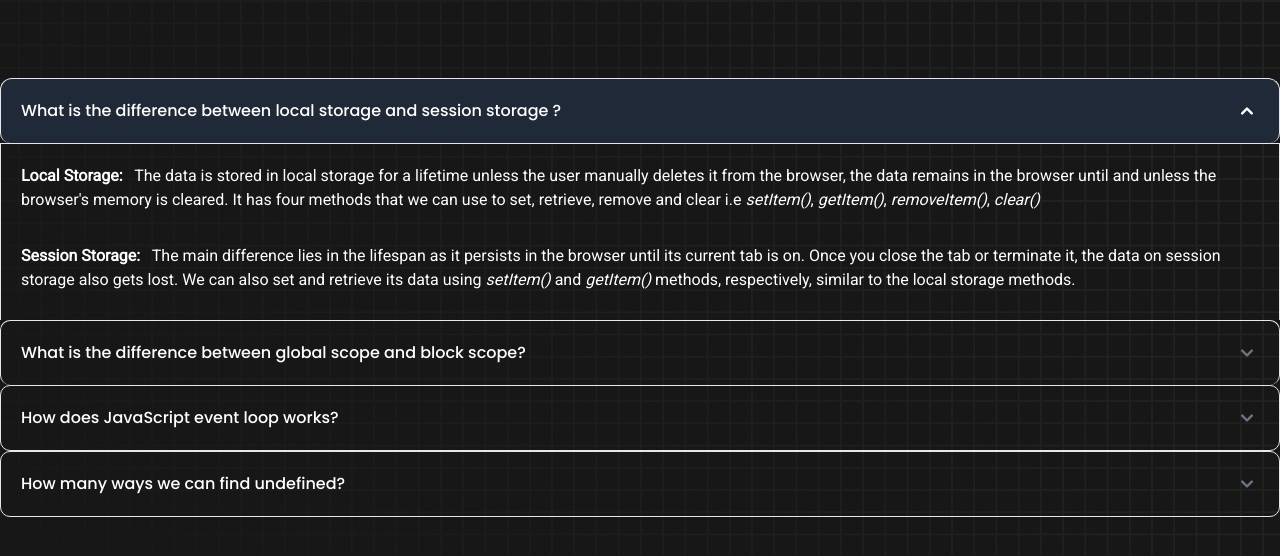
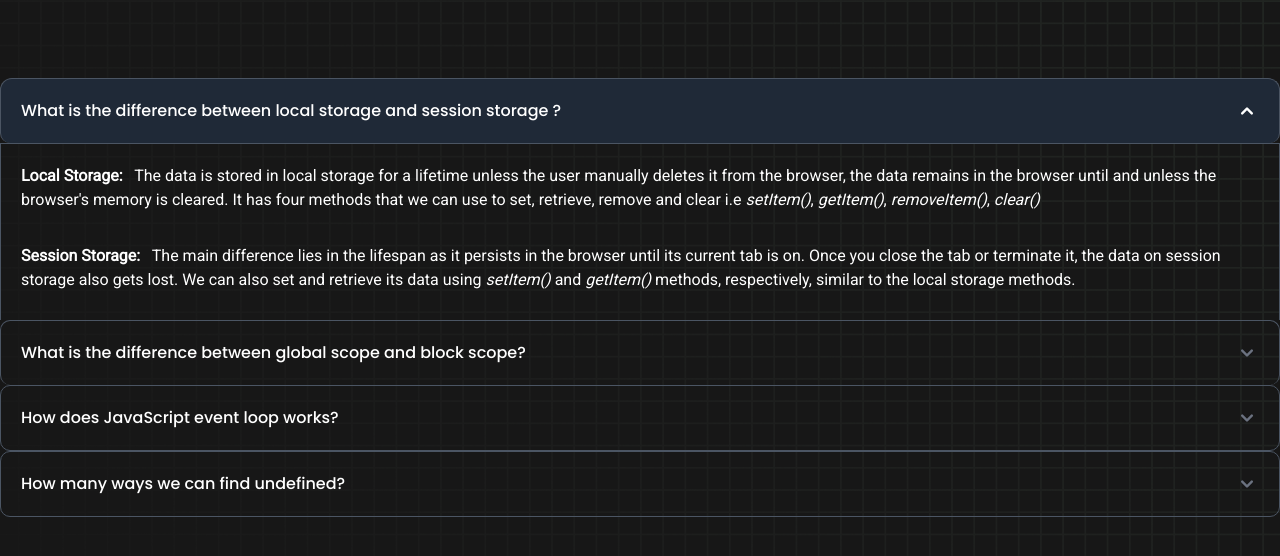
Before and after one commit to salsabeelnoor/type-monster, a plain HTML site: page blog.html in a window 1280 px wide. Shown: the part 94-650 px from the top of the page. Drawn offline with nearby package versions, Linux system fonts and the light colour scheme.

Commit message:
accordion color fixed

```diff
--- a/blog.html
+++ b/blog.html
@@ -42,7 +42,7 @@
         <div id="accordion-color" data-accordion="collapse" data-active-classes="bg-gray-800 text-white">
             <h2 id="accordion-color-heading-1">
                 <button type="button"
-                    class="flex items-center justify-between w-full p-5 py-8 font-medium text-left border border-b-0 border-gray-200 rounded-t-xl focus:ring-4 focus:ring-blue-200 hover:bg-sky-900 text-white"
+                    class="flex items-center justify-between w-full p-5 py-8 font-medium text-left border border-b-0 border-gray-600 rounded-t-xl focus:ring-4 focus:ring-gray-800 hover:bg-sky-900 text-white"
                     data-accordion-target="#accordion-color-body-1" aria-expanded="true"
                     aria-controls="accordion-color-body-1">
                     <span class="text-white font-poppins text-bold">What is the difference between local storage and
@@ -58,7 +58,7 @@
                 </button>
             </h2>
             <div id="accordion-color-body-1" class="" aria-labelledby="accordion-color-heading-1">
-                <div class="p-5 font-light border border-b-0 border-gray-200">
+                <div class="p-5 font-light border border-b-0 border-gray-600">
                     <div class="overflow-x-auto relative">
                         <p class="mb-2 font-roboto text-white text-base"><span class="font-bold">Local
                                 Storage: </span>&nbsp The
@@ -82,7 +82,7 @@
             </div>
             <h2 id="accordion-color-heading-2">
                 <button type="button"
-                    class="flex items-center justify-between w-full p-5 py-8 font-medium text-left text-gray-500 border border-b-0 border-gray-200 focus:ring-4 focus:ring-blue-200 hover:bg-sky-900"
+                    class="flex items-center justify-between w-full p-5 py-8 font-medium text-left text-gray-500 border border-b-0 border-gray-600 focus:ring-4 focus:ring-gray-800 hover:bg-sky-900"
                     data-accordion-target="#accordion-color-body-2" aria-expanded="false"
                     aria-controls="accordion-color-body-2">
                     <span class="text-white font-poppins text-bold">What is the difference between global scope and
@@ -96,7 +96,7 @@
                 </button>
             </h2>
             <div id="accordion-color-body-2" class="hidden" aria-labelledby="accordion-color-heading-2">
-                <div class="p-5 font-light border border-b-0 border-gray-200">
+                <div class="p-5 font-light border border-b-0 border-gray-600">
                     <p class="mb-2 font-roboto text-white text-base"><span class="font-bold">Global Scope:</span>&nbsp
                         The variables defined outside of any function or curly brackets are known as global variables
                         and have global scope. Global scope means that the variables can be accessed from any part of
@@ -111,7 +111,7 @@
             </div>
             <h2 id="accordion-color-heading-3">
                 <button type="button"
-                    class="flex items-center justify-between w-full p-5 py-8 font-medium text-left text-gray-500 border border-gray-200 focus:ring-4 focus:ring-blue-200 hover:bg-sky-900"
+                    class="flex items-center justify-between w-full p-5 py-8 font-medium text-left text-gray-500 border border-gray-600 focus:ring-4 focus:ring-gray-800 hover:bg-sky-900"
                     data-accordion-target="#accordion-color-body-3" aria-expanded="false"
                     aria-controls="accordion-color-body-3">
                     <span class="text-white font-poppins text-bold">How does JavaScript event loop works?</span>
@@ -124,7 +124,7 @@
                 </button>
             </h2>
             <div id="accordion-color-body-3" class="hidden" aria-labelledby="accordion-color-heading-3">
-                <div class="p-5 font-light border border-t-0 border-gray-200">
+                <div class="p-5 font-light border border-t-0 border-gray-600">
                     <p class="mb-2 font-roboto text-white text-base">The <span class="font-bold">Event loop</span>&nbsp
                         is a process that waits for the Call Stack to be clear before pushing callbacks
                         from the Task Queue to the Call Stack. Once the Stack is clear, the event loop triggers and
@@ -134,7 +134,7 @@
             </div>
             <h2 id="accordion-color-heading-4">
                 <button type="button"
-                    class="flex items-center justify-between w-full p-5 py-8 font-medium text-left text-gray-500 border border-gray-200 focus:ring-4 focus:ring-blue-200 hover:bg-sky-900"
+                    class="flex items-center justify-between w-full p-5 py-8 font-medium text-left text-gray-500 border border-gray-600 focus:ring-4 focus:ring-gray-800 hover:bg-sky-900"
                     data-accordion-target="#accordion-color-body-4" aria-expanded="false"
                     aria-controls="accordion-color-body-4">
                     <span class="text-white font-poppins text-bold">How many ways we can find undefined?</span>
@@ -147,7 +147,7 @@
                 </button>
             </h2>
             <div id="accordion-color-body-4" class="hidden" aria-labelledby="accordion-color-heading-3">
-                <div class="p-5 font-light border border-t-0 border-gray-200">
+                <div class="p-5 font-light border border-t-0 border-gray-600">
                     <p class="mb-2 font-roboto text-white text-base">There are <span class="font-bold">8</span> ways to
                         get <i>undefined</i>&nbsp
                     <ol class="ml-12  font-roboto text-white text-base list-decimal">
```
